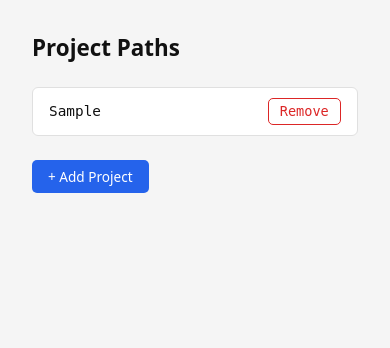
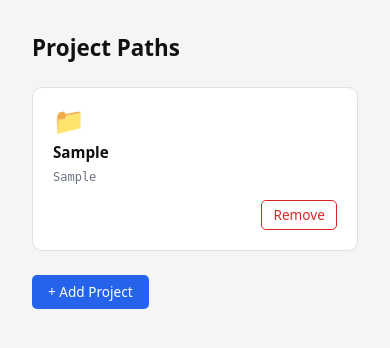
Before and after one commit to udhaya10/tldr-management, a Django app: page /projects/ in a window 390 px wide. Shown: the top 348 px of the page. Run offline with Django 5.2, Linux system fonts and the light colour scheme; tables that the repository leaves empty hold one stand-in row (values such as "Sample post").

Commit message:
feat: replace project list rows with card grid
Each project shows as a card: folder icon, bold folder name (Path.name
property on model), full path in muted monospace, Remove at bottom.
Cards auto-fill in a responsive grid (minmax 260px).

Co-Authored-By: Claude Sonnet 4.6 <noreply@anthropic.com>

```diff
--- a/projects/models.py
+++ b/projects/models.py
@@ -1,3 +1,5 @@
+from pathlib import Path
+
 from django.db import models
 
 
@@ -10,3 +12,7 @@ class ProjectPath(models.Model):
 
     def __str__(self):
         return self.path
+
+    @property
+    def name(self):
+        return Path(self.path).name
--- a/projects/templates/projects/list.html
+++ b/projects/templates/projects/list.html
@@ -16,20 +16,28 @@
 
     h1 { font-size: 1.4rem; margin-bottom: 1.5rem; }
 
-    /* project list */
-    .project-list { list-style: none; margin-bottom: 1.5rem; }
-    .project-list li {
-      display: flex;
-      align-items: center;
-      justify-content: space-between;
+    /* project cards */
+    .card-grid {
+      display: grid;
+      grid-template-columns: repeat(auto-fill, minmax(260px, 1fr));
+      gap: 1rem;
+      margin-bottom: 1.5rem;
+    }
+    .project-card {
       background: #fff;
       border: 1px solid #e0e0e0;
-      border-radius: 6px;
-      padding: 0.6rem 1rem;
-      margin-bottom: 0.5rem;
-      font-family: monospace;
-      font-size: 0.9rem;
+      border-radius: 10px;
+      padding: 1.25rem;
+      display: flex;
+      flex-direction: column;
+      gap: 0.5rem;
+      transition: box-shadow 0.15s;
     }
+    .project-card:hover { box-shadow: 0 4px 16px rgba(0,0,0,0.08); }
+    .card-icon { font-size: 1.6rem; line-height: 1; }
+    .card-name { font-weight: 600; font-size: 0.95rem; word-break: break-all; }
+    .card-path { font-family: monospace; font-size: 0.75rem; color: #6b7280; word-break: break-all; flex: 1; }
+    .card-footer { margin-top: 0.5rem; display: flex; justify-content: flex-end; }
 
     /* buttons */
     .btn {
@@ -99,17 +107,21 @@
 <h1>Project Paths</h1>
 
 {% if projects %}
-<ul class="project-list">
+<div class="card-grid">
   {% for p in projects %}
-  <li>
-    <span>{{ p.path }}</span>
-    <form method="post" action="{% url 'projects:remove' p.pk %}">
-      {% csrf_token %}
-      <button class="btn btn-danger" type="submit">Remove</button>
-    </form>
-  </li>
+  <div class="project-card">
+    <div class="card-icon">📁</div>
+    <div class="card-name">{{ p.name }}</div>
+    <div class="card-path">{{ p.path }}</div>
+    <div class="card-footer">
+      <form method="post" action="{% url 'projects:remove' p.pk %}">
+        {% csrf_token %}
+        <button class="btn btn-danger" type="submit">Remove</button>
+      </form>
+    </div>
+  </div>
   {% endfor %}
-</ul>
+</div>
 {% else %}
 <p style="margin-bottom:1.5rem;color:#6b7280;">No project paths yet.</p>
 {% endif %}
```
